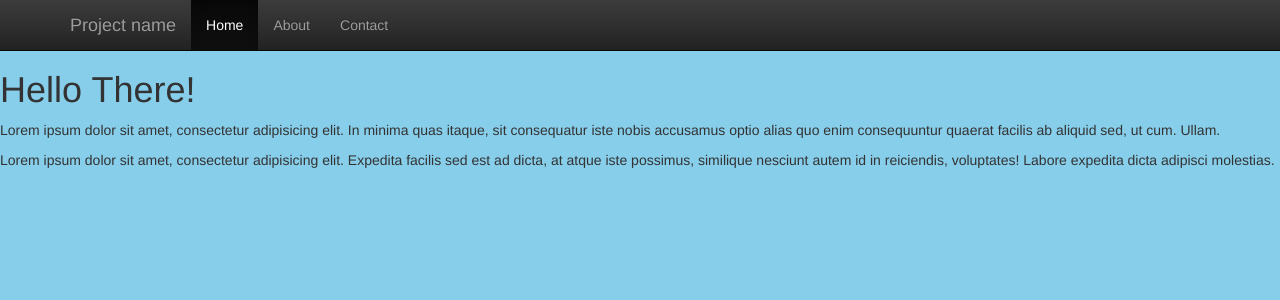
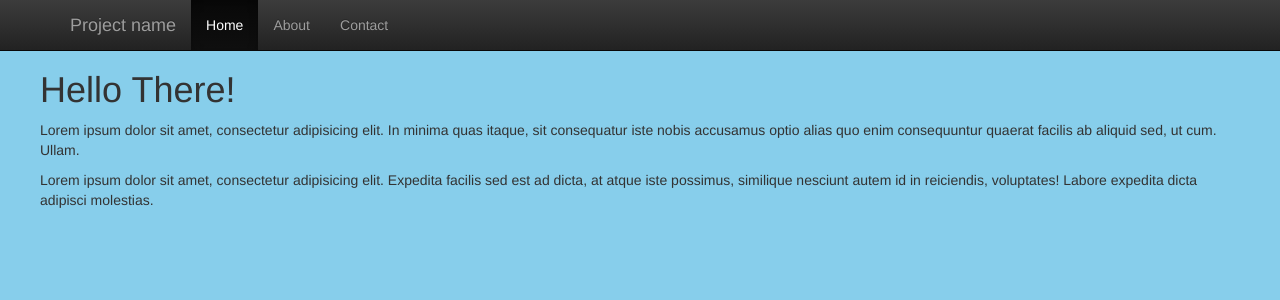
Before and after one commit to david-brener/test, a Jekyll site: the page built from index.html, in a window 1280 px wide. Shown: the top 300 px of the page. Built offline with Jekyll 4.4.1, drawn with Linux system fonts in a browser that asks for light colours; nearby versions of some CDN libraries.

Commit message:
appended css

```diff
--- a/css/app.scss
+++ b/css/app.scss
@@ -2,4 +2,5 @@
 ---
 body {
     background-color: skyblue;
+    padding: 50px 40px;
 }
--- a/styles/app.css
+++ b/styles/app.css
@@ -1,2 +1,3 @@
 body {
-  background-color: skyblue; }
+  background-color: skyblue;
+  padding: 50px 40px; }
```
